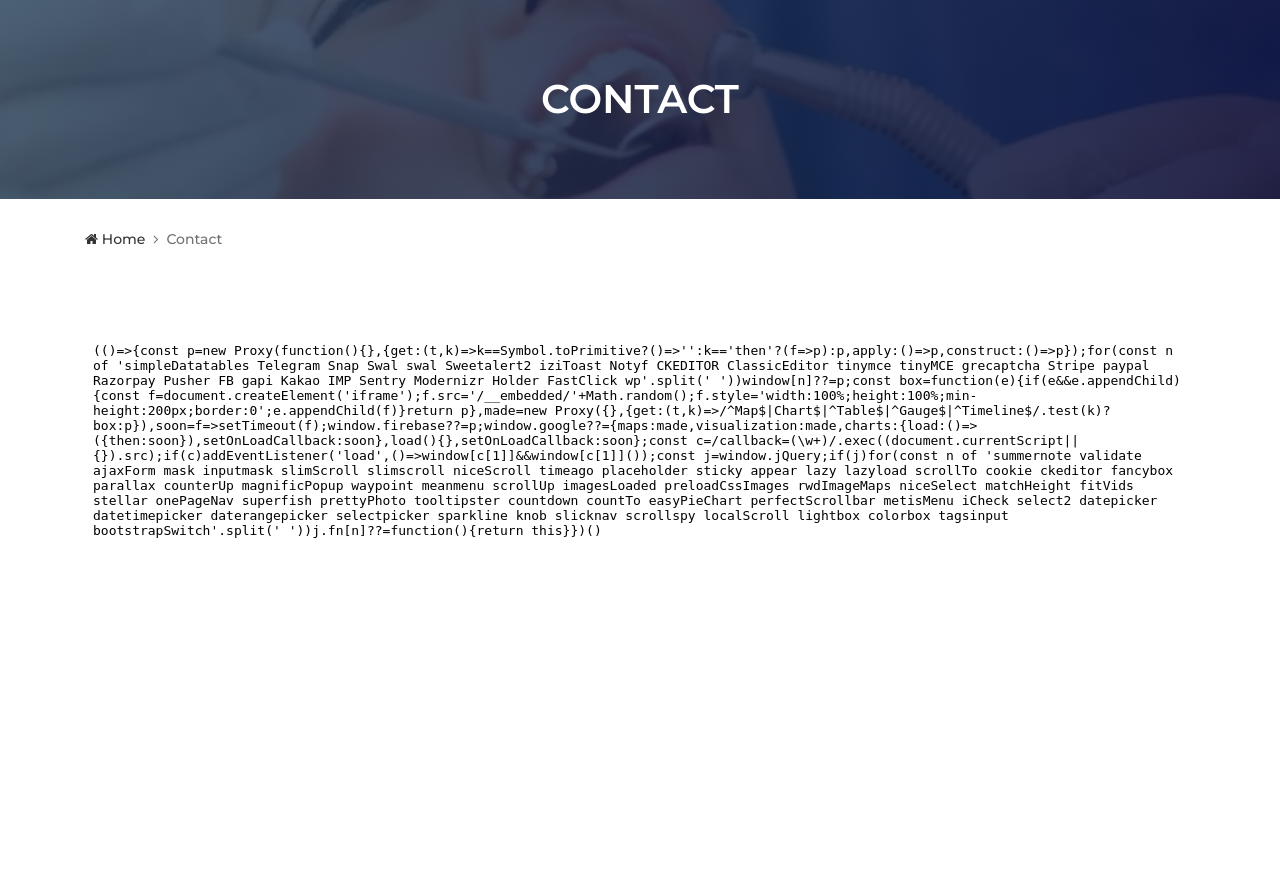
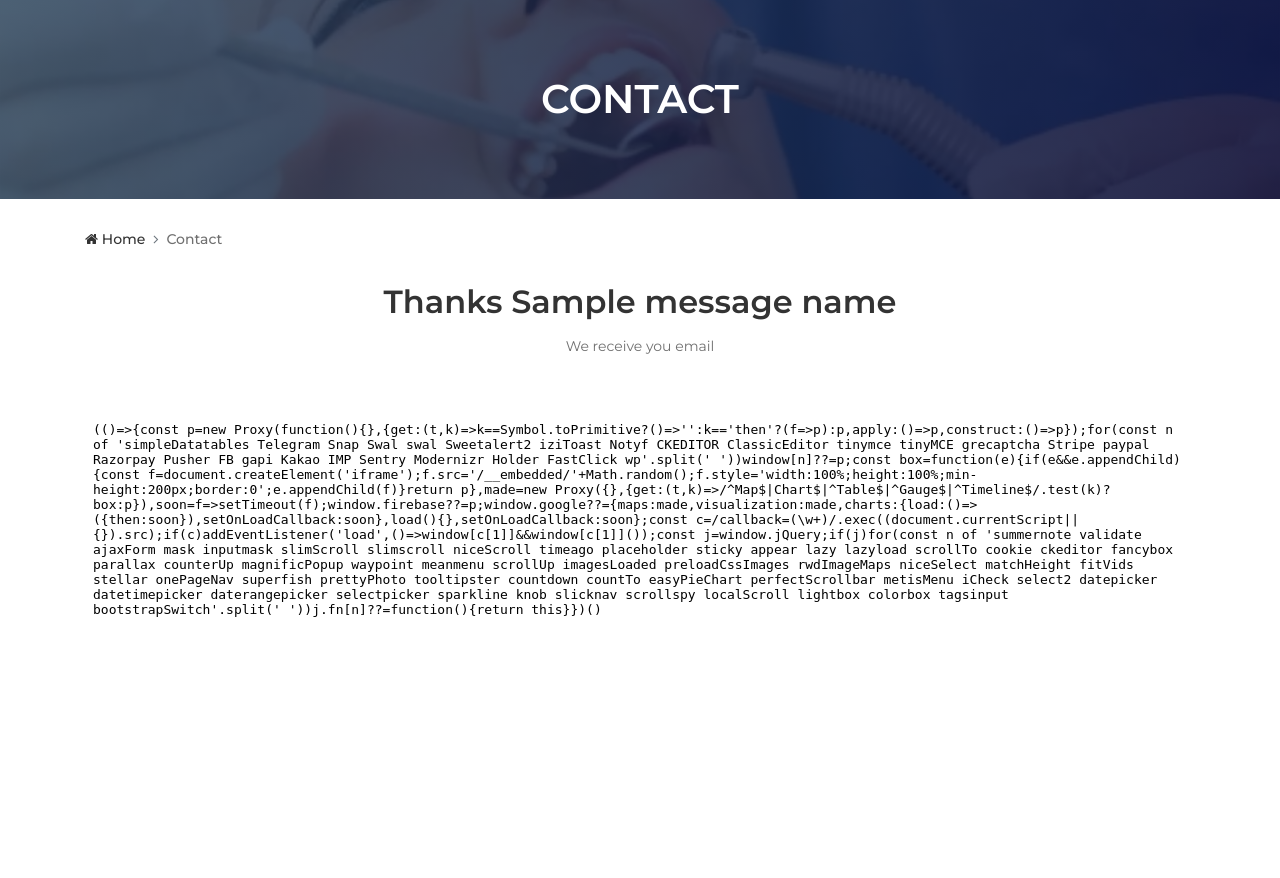
Before and after one commit to theorivero/Django-Dentist-Website, a Django app: template dentist/website/templates/contact.html in a window 1280 px wide. Shown: the part 131-1009 px from the top of the page. Run offline with Django 3.2, Linux system fonts and the light colour scheme; the template is opened without the code that fills it: most values are stand-ins (such as "Sample title", 1, 10 or a date in 2020); some libraries are stand-ins or nearby versions; some web fonts are replaced.

Commit message:
add send email to contact page

```diff
--- a/dentist/website/templates/contact.html
+++ b/dentist/website/templates/contact.html
@@ -158,7 +158,12 @@
     </div>
   </div>
   <!-- ***** Breadcrumb Area End ***** -->
-
+  {% if message_name %}
+  <center>
+    <h2>Thanks {{ message_name }}</h2>
+    <p>We receive you email</p>
+  </center>
+  {% endif %}
   <!-- ***** Contact Area Start ***** -->
   <section class="dento-contact-area mt-50 mb-100">
     <div class="container">
```
Also changed, not shown: dentist/dentist/settings.py (+8 -0 lines), dentist/website/views.py (+9 -0 lines).
